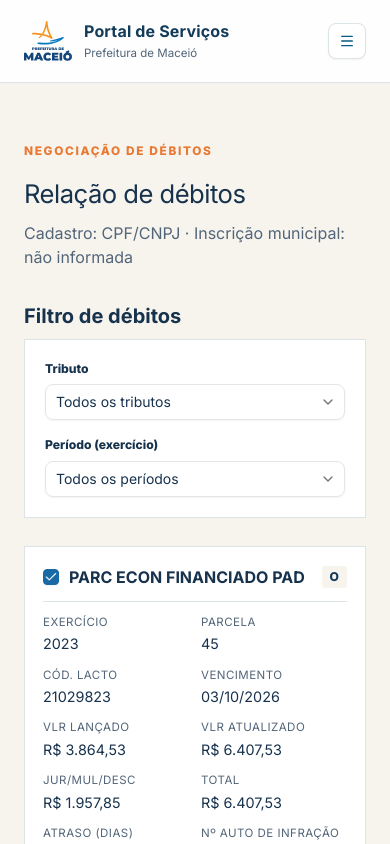
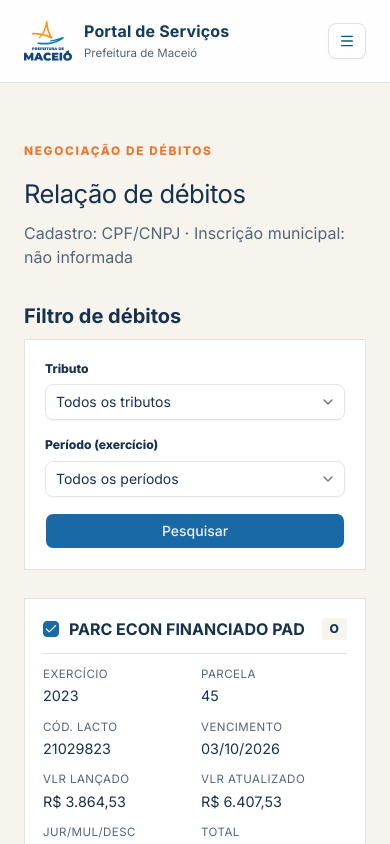
Before and after one commit to bezerrarodrigo/portal-parcelamento-mcz, a Next.js app: page /negociacao in a window 390 px wide. Shown: the top 844 px of the page. Built offline with nearby package versions, Linux system fonts and the light colour scheme.

Commit message:
feat: adicionar funcionalidade de pesquisa nos filtros de débitos

```diff
--- a/app/negociacao/components/filtro-debitos.tsx
+++ b/app/negociacao/components/filtro-debitos.tsx
@@ -7,6 +7,7 @@ import {
   SelectTrigger,
   SelectValue,
 } from '@/components/ui/select';
+import { Button } from '@/components/ui/button';
 
 interface FiltroDebitosProps {
   tributos: string[];
@@ -15,6 +16,7 @@ interface FiltroDebitosProps {
   exercicioSelecionado: string;
   onTributoChange: (tributo: string) => void;
   onExercicioChange: (exercicio: string) => void;
+  onPesquisar: () => void;
 }
 
 const TODOS = 'todos';
@@ -26,6 +28,7 @@ export default function FiltroDebitos({
   exercicioSelecionado,
   onTributoChange,
   onExercicioChange,
+  onPesquisar,
 }: FiltroDebitosProps) {
   return (
     <div>
@@ -78,6 +81,15 @@ export default function FiltroDebitos({
             </SelectContent>
           </Select>
         </div>
+        <div className='md:col-span-2 md:flex md:justify-end'>
+          <Button
+            type='button'
+            onClick={onPesquisar}
+            className='w-full md:w-auto'
+          >
+            Pesquisar
+          </Button>
+        </div>
       </div>
     </div>
   );
--- a/app/negociacao/components/relacao-debitos.tsx
+++ b/app/negociacao/components/relacao-debitos.tsx
@@ -18,6 +18,10 @@ interface RelacaoDebitosProps {
 export default function RelacaoDebitos({ debitos }: RelacaoDebitosProps) {
   const [tributoSelecionado, setTributoSelecionado] = useState(TODOS);
   const [exercicioSelecionado, setExercicioSelecionado] = useState(TODOS);
+  const [filtroAplicado, setFiltroAplicado] = useState({
+    tributo: TODOS,
+    exercicio: TODOS,
+  });
   const [selecionados, setSelecionados] = useState<Set<string>>(
     () => new Set(debitos.map((debito) => debito.id)),
   );
@@ -35,13 +39,14 @@ export default function RelacaoDebitos({ debitos }: RelacaoDebitosProps) {
     () =>
       debitos.filter((debito) => {
         const passaTributo =
-          tributoSelecionado === TODOS || debito.tributo === tributoSelecionado;
+          filtroAplicado.tributo === TODOS ||
+          debito.tributo === filtroAplicado.tributo;
         const passaExercicio =
-          exercicioSelecionado === TODOS ||
-          String(debito.exercicio) === exercicioSelecionado;
+          filtroAplicado.exercicio === TODOS ||
+          String(debito.exercicio) === filtroAplicado.exercicio;
         return passaTributo && passaExercicio;
       }),
-    [debitos, tributoSelecionado, exercicioSelecionado],
+    [debitos, filtroAplicado],
   );
 
   const debitosSelecionados = useMemo(
@@ -72,6 +77,12 @@ export default function RelacaoDebitos({ debitos }: RelacaoDebitosProps) {
         exercicioSelecionado={exercicioSelecionado}
         onTributoChange={setTributoSelecionado}
         onExercicioChange={setExercicioSelecionado}
+        onPesquisar={() =>
+          setFiltroAplicado({
+            tributo: tributoSelecionado,
+            exercicio: exercicioSelecionado,
+          })
+        }
       />
 
       <div className='hidden md:block'>
```
